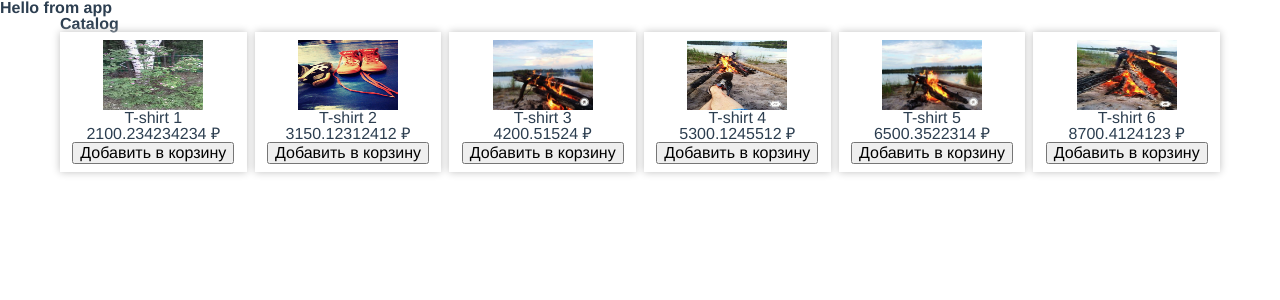
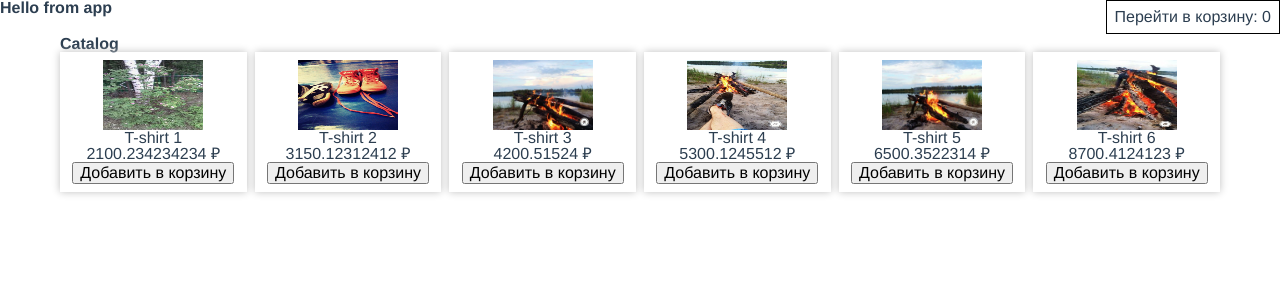
Before and after one commit to aa-dudchenko/online-store, a Vue app: page / in a window 1280 px wide. Shown: the top 300 px of the page. Built offline with nearby package versions, Linux system fonts and the light colour scheme; data requests are answered from the project's data file.

Commit message:
set vue-router

```diff
--- a/package.json
+++ b/package.json
@@ -13,6 +13,7 @@
     "node-sass": "^7.0.1",
     "sass-loader": "^12.6.0",
     "vue": "^2.6.14",
+    "vue-router": "^3.1.3",
     "vuex": "^3.1.2"
   },
   "devDependencies": {
--- a/src/components/CartPage.vue
+++ b/src/components/CartPage.vue
@@ -1,6 +1,10 @@
 <template>
   <div class="CartPage">
     <h2>Cart</h2>
+    <router-link :to = "{ name: 'catalog' }">
+      <div class="CatalogPage-LinkToCart">Перейти в каталог </div>
+    </router-link>
+    <p v-if="!cart_data.length">Ваша корзина пуста</p>
     <cart-item
      v-for="(item, index) in cart_data"
      :key="item.article"
--- a/src/components/CatalogPage.vue
+++ b/src/components/CatalogPage.vue
@@ -1,5 +1,9 @@
 <template>
   <div class="CatalogPage">
+    <router-link :to = "{ name: 'cart', params: { cart_data: CART } }">
+      <div class="CatalogPage-LinkToCart">Перейти в корзину: {{ CART.length }} </div>
+    </router-link>
+
     <h2>Catalog</h2>
     <div class="CatalogPage-List">
        <catalog-item
@@ -20,7 +24,7 @@
   name: 'CatalogPage',
 
   computed: {
-    ...mapGetters(['PRODUCTS'])
+    ...mapGetters(['PRODUCTS', 'CART'])
   },
   methods: {
     ...mapActions(['GET_PRODUCTS_FROM_API', 'ADD_TO_CART',]),
@@ -47,12 +51,21 @@
 @import "../assets/styles/styles.scss";
 
 .CatalogPage {
+  margin-top: 20px;
   &-List {
     width: 100%;
     display: grid;
     grid-template-columns: repeat(6, 1fr);
     gap: 8px;
   }
+  &-LinkToCart {
+    position: absolute;
+    top: 0;
+    right: 0;
+    padding: $padding;
+    border: 1px solid #000;
+    cursor: pointer;
+  }
 }
 
 </style>
--- a/src/components/MainWrapper.vue
+++ b/src/components/MainWrapper.vue
@@ -1,25 +1,16 @@
 <template>
   <div class="MainWrapper">
-    <catalog-page/>
-    <cart-page
-     v-if="CART.length"
-     :cart_data="CART"
-    />
+    <keep-alive>
+      <router-view></router-view>
+    </keep-alive>
   </div>
 </template>
 
 <script>
-import CatalogPage from './CatalogPage.vue'
-import CartPage from './CartPage.vue'
-import { mapGetters } from 'vuex'
 
 export default {
   name: 'MainWrapper',
-  components: {
-    CatalogPage,
-    CartPage,
-  },
-  computed: { ...mapGetters ([ 'CART' ]) }
+
 }
 </script>
 
--- a/src/main.js
+++ b/src/main.js
@@ -2,10 +2,12 @@
 import App from './App.vue'
 import './assets/styles/styles.scss'
 import store from './vuex/store'
+import router from './router/router.js'
 
 Vue.config.productionTip = false
 
 new Vue({
   render: h => h(App),
   store,
+  router,
 }).$mount('#app')
--- /dev/null
+++ b/src/router/router.js
@@ -0,0 +1,23 @@
+import Vue from 'vue'
+import Router from 'vue-router'
+import CatalogPage from '../components/CatalogPage'
+import CartPage from '../components/CartPage'
+Vue.use(Router)
+
+const router = new Router({
+  routes: [
+    {
+      path: '/',
+      name: 'catalog',
+      component: CatalogPage
+    },
+    {
+      path: '/cart',
+      name: 'cart',
+      component: CartPage,
+      props: true
+    }
+  ]
+})
+
+export default router
--- a/src/vuex/store.js
+++ b/src/vuex/store.js
@@ -4,7 +4,7 @@
 
 Vue.use(Vuex);
 
-let store = new Vuex.Store ({
+const store = new Vuex.Store ({
 state: {
   products: [],
   cart: [],
```
Also changed, not shown: 1 other file (tests, documents, lock files or other folders).
